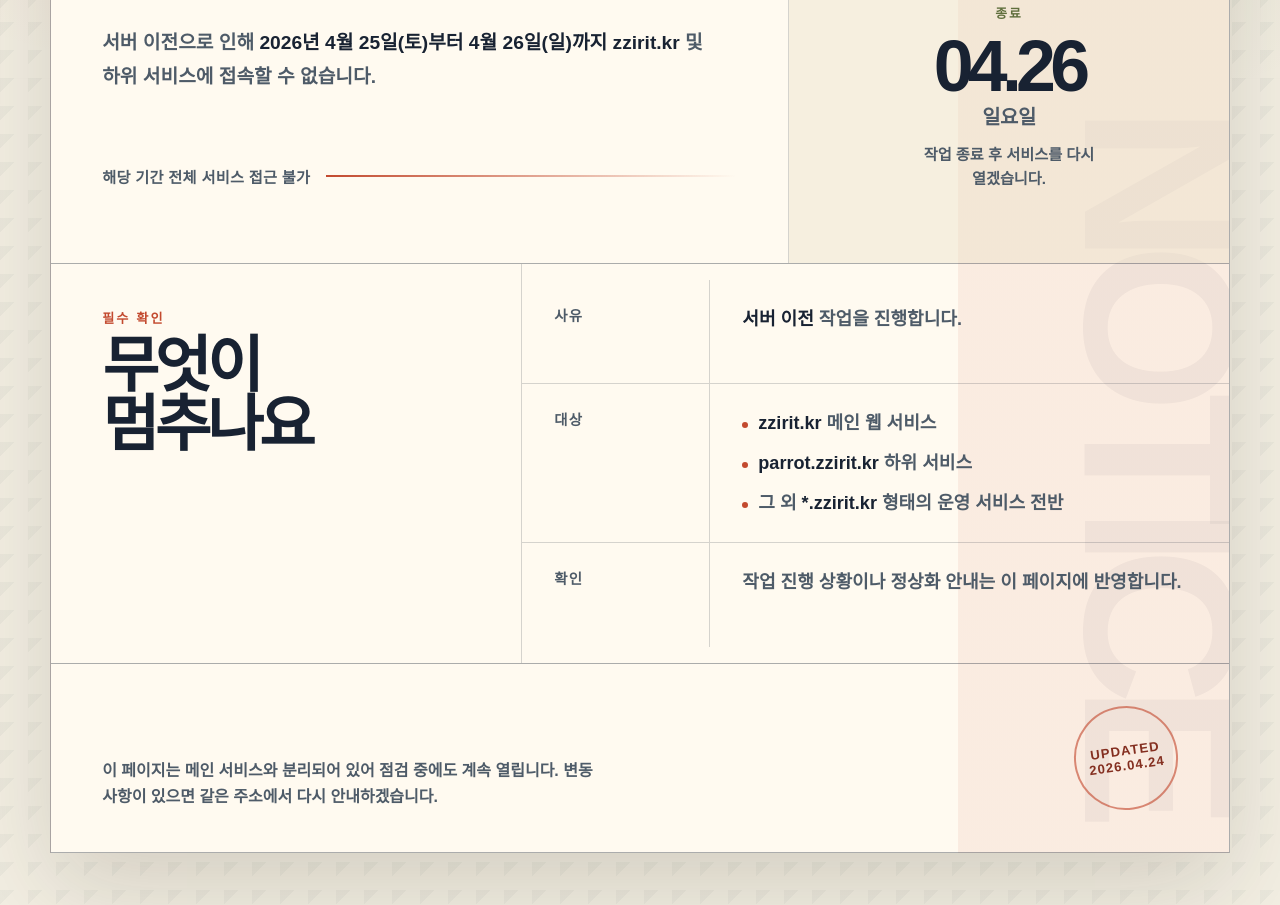
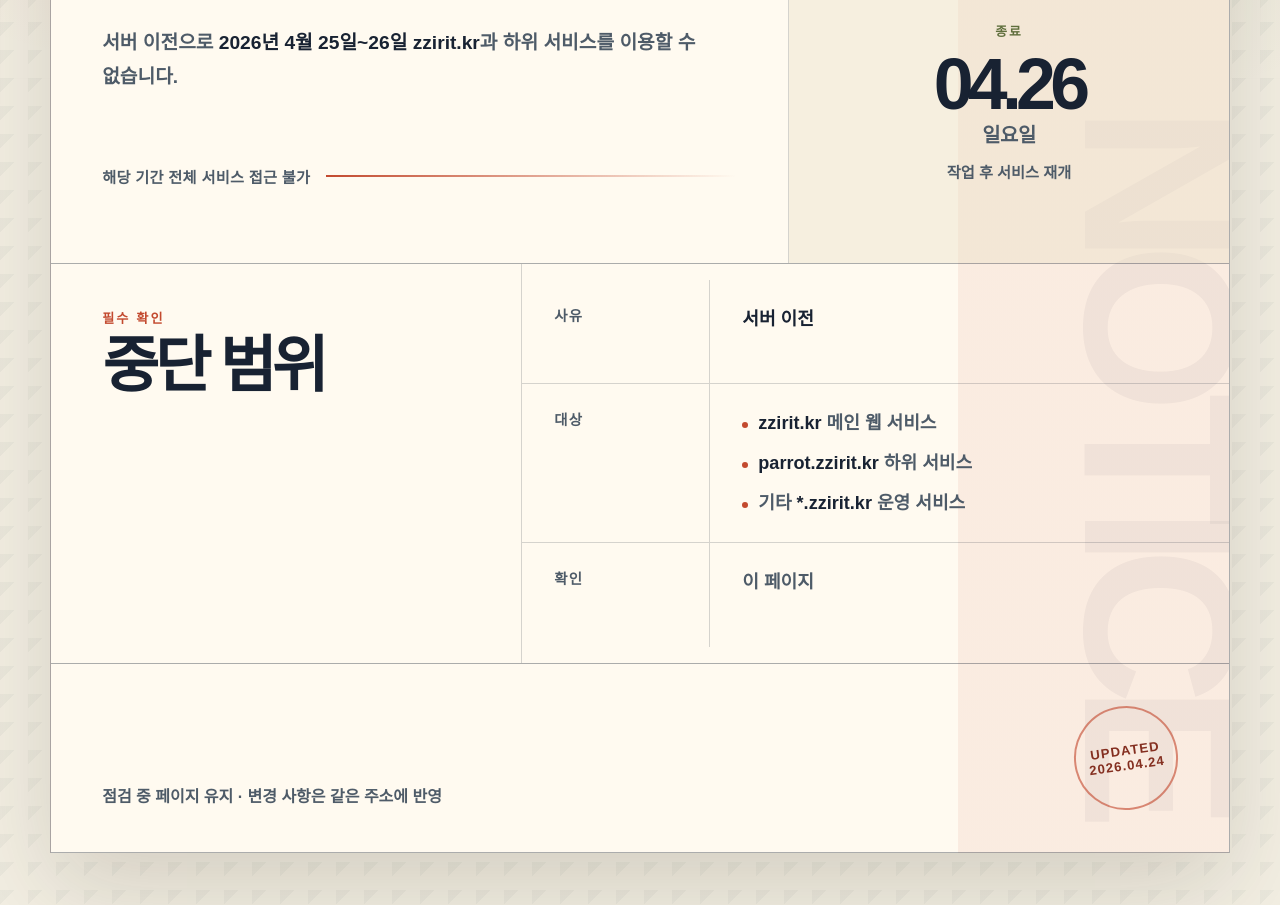
Before and after one commit to doojoo9999/zzirit-static-page, a plain HTML site: page index2.html in a window 1280 px wide. Shown: the part 510-1415 px from the top of the page. Drawn offline with Linux system fonts and the light colour scheme.

Commit message:
fix)보조 페이지 문구 간결화
-서비스 소개와 기능 안내 정리

```diff
--- a/index2.html
+++ b/index2.html
@@ -6,7 +6,7 @@
     <title>zzirit 서비스 점검 안내 | 2026.04.25~04.26</title>
     <meta
       name="description"
-      content="2026년 4월 25일(토)부터 4월 26일(일)까지 서버 이전으로 인해 zzirit.kr 및 하위 서비스에 접속할 수 없습니다."
+      content="2026년 4월 25~26일 서버 이전으로 zzirit.kr과 하위 서비스를 이용할 수 없습니다."
     />
     <meta name="robots" content="noindex, nofollow" />
     <meta name="theme-color" content="#f3efe3" />
@@ -17,7 +17,7 @@
     <meta property="og:title" content="zzirit 서비스 점검 안내 | 2026.04.25~04.26" />
     <meta
       property="og:description"
-      content="2026년 4월 25일(토)부터 4월 26일(일)까지 서버 이전으로 인해 zzirit.kr 및 하위 서비스에 접속할 수 없습니다."
+      content="2026년 4월 25~26일 서버 이전으로 zzirit.kr과 하위 서비스를 이용할 수 없습니다."
     />
     <meta property="og:type" content="website" />
     <style>
@@ -609,12 +609,11 @@
           <div class="hero-copy">
             <div>
               <p class="kicker">서버 이전 안내</p>
-              <h1 id="maintenance-title">서비스 이용이 잠시 멈춥니다</h1>
+              <h1 id="maintenance-title">서비스 일시 중단</h1>
               <p class="lead">
-                서버 이전으로 인해
-                <strong><time datetime="2026-04-25">2026년 4월 25일(토)</time>부터</strong>
-                <strong><time datetime="2026-04-26">4월 26일(일)</time>까지</strong>
-                <strong>zzirit.kr</strong> 및 하위 서비스에 접속할 수 없습니다.
+                서버 이전으로
+                <strong><time datetime="2026-04-25">2026년 4월 25일</time>~<time datetime="2026-04-26">26일</time></strong>
+                <strong>zzirit.kr</strong>과 하위 서비스를 이용할 수 없습니다.
               </p>
             </div>
             <div class="impact-line">해당 기간 전체 서비스 접근 불가</div>
@@ -637,7 +636,7 @@
                   <time datetime="2026-04-26">04.26</time>
                   <span>일요일</span>
                 </p>
-                <p class="date-caption">작업 종료 후 서비스를 다시 열겠습니다.</p>
+                <p class="date-caption">작업 후 서비스 재개</p>
               </div>
             </div>
           </aside>
@@ -646,13 +645,13 @@
         <section class="details" aria-labelledby="details-title">
           <div class="section-title">
             <p>필수 확인</p>
-            <h2 id="details-title">무엇이 멈추나요</h2>
+            <h2 id="details-title">중단 범위</h2>
           </div>
 
           <dl class="detail-list">
             <div class="detail-row">
               <dt>사유</dt>
-              <dd><strong>서버 이전</strong> 작업을 진행합니다.</dd>
+              <dd><strong>서버 이전</strong></dd>
             </div>
             <div class="detail-row">
               <dt>대상</dt>
@@ -660,22 +659,19 @@
                 <ul class="service-list">
                   <li><strong>zzirit.kr</strong> 메인 웹 서비스</li>
                   <li><strong>parrot.zzirit.kr</strong> 하위 서비스</li>
-                  <li>그 외 <strong>*.zzirit.kr</strong> 형태의 운영 서비스 전반</li>
+                  <li>기타 <strong>*.zzirit.kr</strong> 운영 서비스</li>
                 </ul>
               </dd>
             </div>
             <div class="detail-row">
               <dt>확인</dt>
-              <dd>작업 진행 상황이나 정상화 안내는 이 페이지에 반영합니다.</dd>
+              <dd>이 페이지</dd>
             </div>
           </dl>
         </section>
 
         <footer class="closing">
-          <p>
-            이 페이지는 메인 서비스와 분리되어 있어 점검 중에도 계속 열립니다. 변동 사항이
-            있으면 같은 주소에서 다시 안내하겠습니다.
-          </p>
+          <p>점검 중 페이지 유지 · 변경 사항은 같은 주소에 반영</p>
           <div class="stamp" aria-label="마지막 업데이트 2026년 4월 24일">
             Updated<br />
             2026.04.24
```
